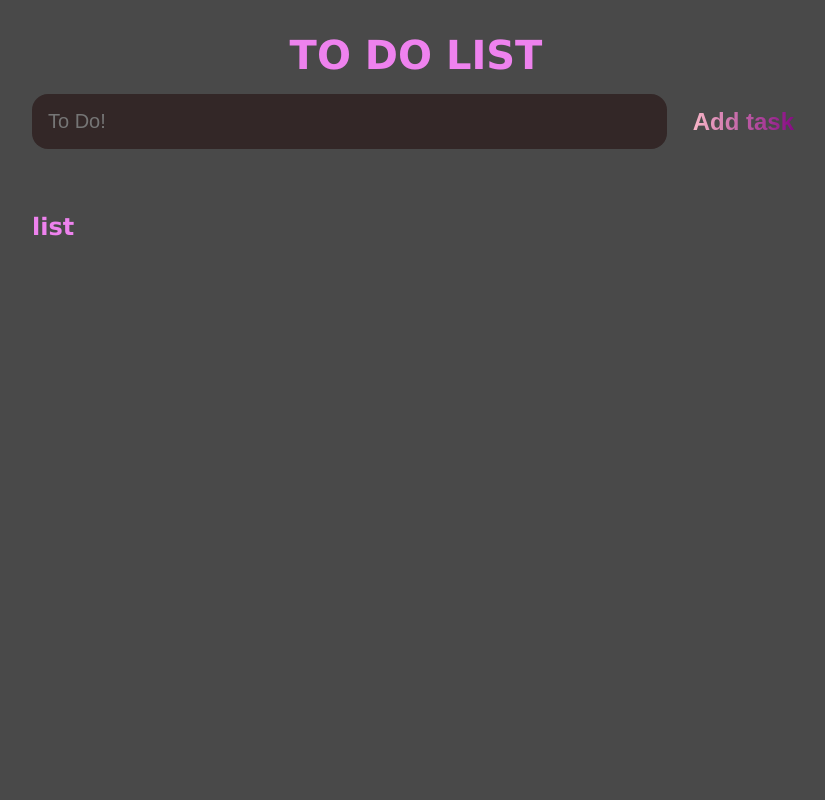
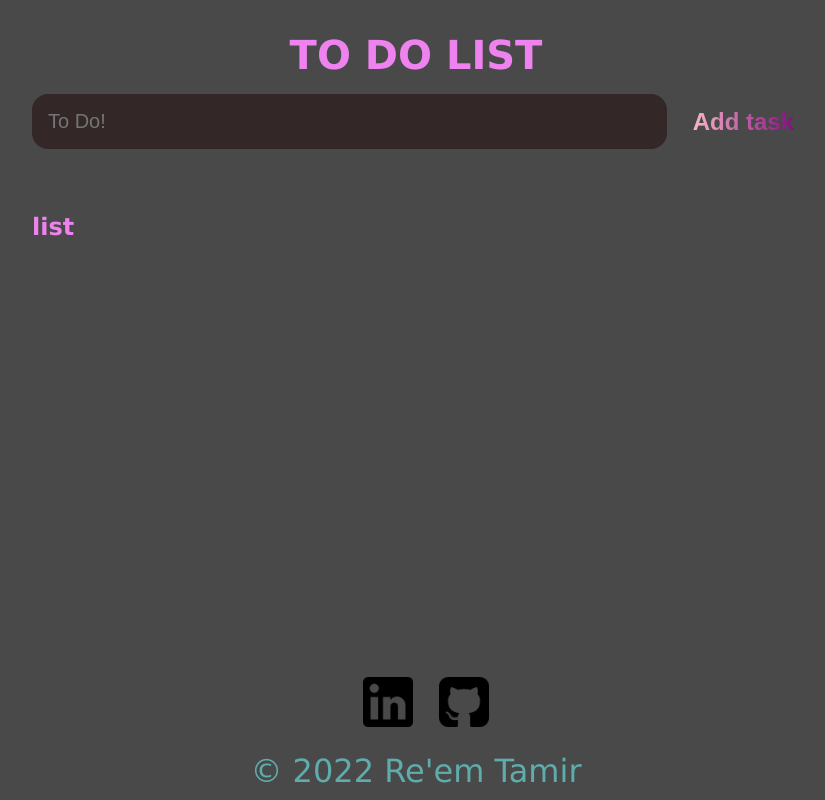
Before and after one commit to reemtamir/toDoList, a plain HTML site: page index.html in a window 1280 px wide. Shown: the whole page, without its empty margins (224-1049 px from the left). Drawn offline with Linux system fonts and the light colour scheme.

Commit message:
fix style

```diff
--- a/index.html
+++ b/index.html
@@ -23,5 +23,17 @@
       <h2>list</h2>
       <div id="tasks"></div>
     </main>
+
+    <footer>
+      <div class="footer">
+        <a href="https://www.linkedin.com/" target="_blank"
+          ><img src="imgs/linkedin-logo.png" alt="linkedin-logo"
+        /></a>
+        <a href="https://github.com/reemtamir" target="_blank"
+          ><img src="imgs/github-sign.png" alt="github-logo"
+        /></a>
+      </div>
+      <p class="copyright"><span>&copy;</span> 2022 Re'em Tamir</p>
+    </footer>
   </body>
 </html>
--- a/styles/_style.scss
+++ b/styles/_style.scss
@@ -118,3 +118,22 @@ main {
     color: crimson;
   }
 }
+.footer {
+  height: 65px;
+  text-align: center;
+}
+
+.footer img {
+  height: 50px;
+  margin-left: 20px;
+}
+
+.footer img:hover {
+  height: 70px;
+}
+.copyright {
+  color: #5facac;
+  font-size: 2rem;
+  padding: 10px 0;
+  text-align: center;
+}
```
Also changed, not shown: imgs/github-sign.png (added), imgs/linkedin-logo.png (added), styles/styles.css, 1 other file.
